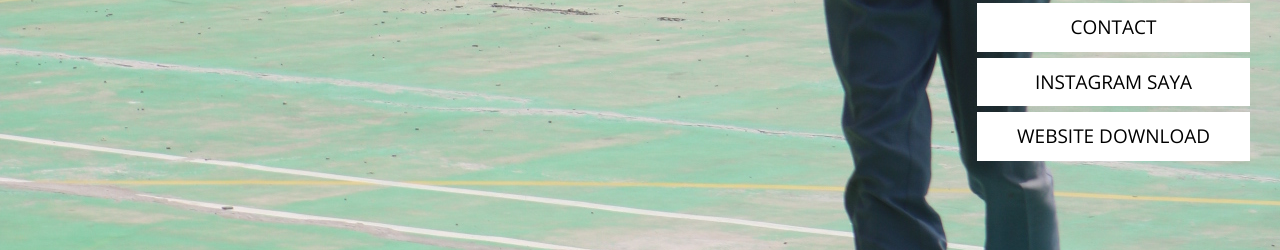
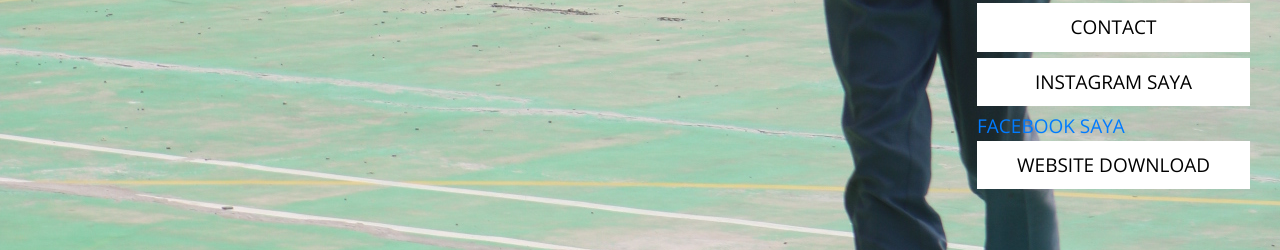
Before and after one commit to nizarrahman/myProfile, a plain HTML site: page index.html in a window 1280 px wide. Both pictures are taken after a click on the link "MENU". Shown: the part 257-507 px from the top of the page. Drawn offline with nearby package versions, Linux system fonts and the light colour scheme.

Commit message:
Update index.html

```diff
--- a/index.html
+++ b/index.html
@@ -59,6 +59,10 @@ http://www.tooplate.com/view/2109-the-card
               <a
                 rel="nofollow" href="https://instagram.com/nizarrrahman.f_"
                 class="tm-nav-link external">Instagram Saya</a>
+              <li class="tm-nav-item">
+                <a
+                   rel="nofollow" href="https://www.facebook.com/HMMMMMMMMMMK/"
+                   class "tm-nav-link external">Facebook Saya</a>
                  <li class="tm-nav-item">
                   <a
                 rel="nofollow" href="http://nizarrrahman.rf.gd/?i=1"
@@ -229,7 +233,7 @@ http://www.tooplate.com/view/2109-the-card
         <footer>
           || Copyright 2022 Nizar Rahman ||
 
-        	Design: <a rel="nofollow" href="https://instagram.com/nizarrrahman.f_">Tooplate</a> ||
+        	contact Person: <a rel="nofollow" href="http://wa.me/6281386945391?text=Haloo+bang">Klik</a> ||
 
         </footer>
       </div>
```
